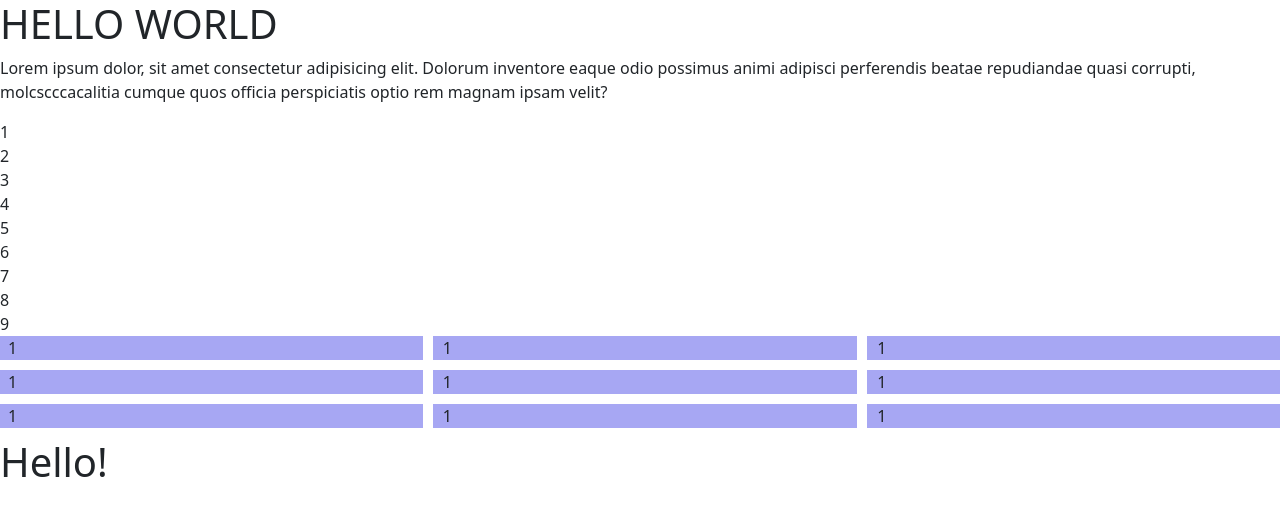
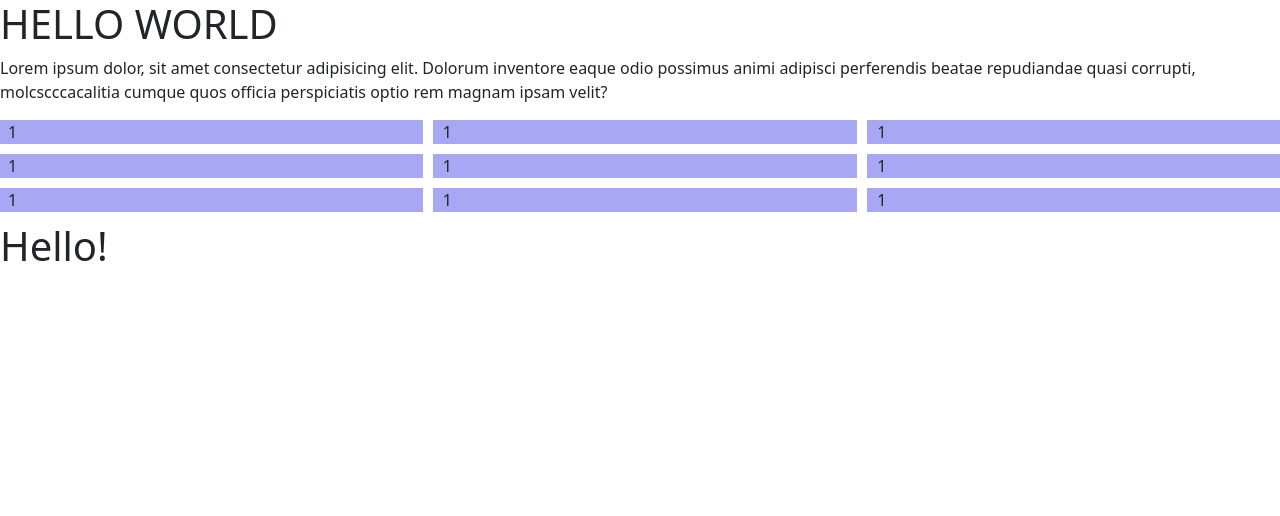
Before and after one commit to Brande-Yarborough/git-practice, a plain HTML site: page index.html in a window 1280 px wide. Drawn offline with nearby package versions, Linux system fonts and the light colour scheme.

Commit message:
Removed Grid

```diff
--- a/index.html
+++ b/index.html
@@ -18,18 +18,6 @@
       repudiandae quasi corrupti, molcscccacalitia cumque quos officia perspiciatis
       optio rem magnam ipsam velit?
     </p>
-
-    <div class="grid-container game">
-      <div class="grid-item top-left">1</div>
-      <div class="grid-item top-center">2</div>
-      <div class="grid-item top-right">3</div>
-      <div class="grid-item middle-left">4</div>
-      <div class="grid-item middle-center">5</div>
-      <div class="grid-item middle-right">6</div>
-      <div class="grid-item bottom-left">7</div>
-      <div class="grid-item bottom-center">8</div>
-      <div class="grid-item bottom-right">9</div>
-    </div>
 
     <div class="row top">
         <div class="col-md column left ">1</div>
```
